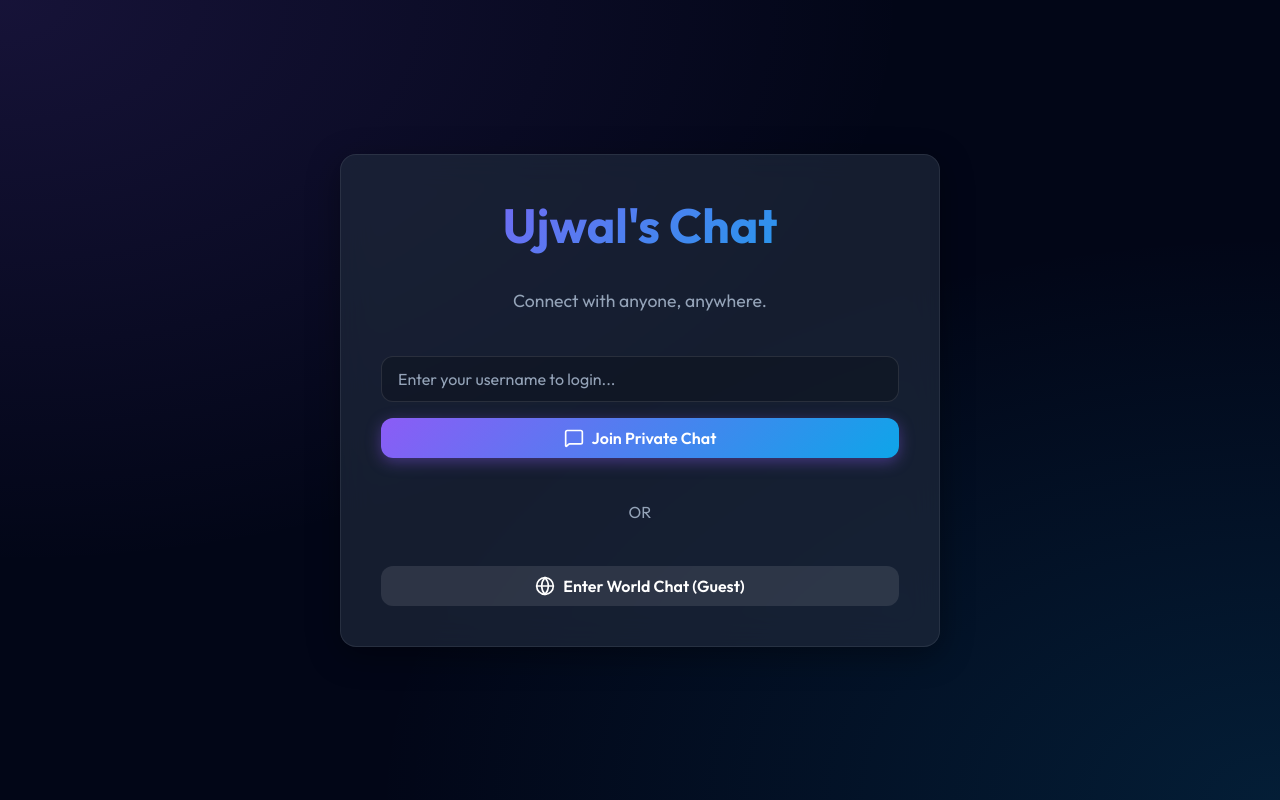
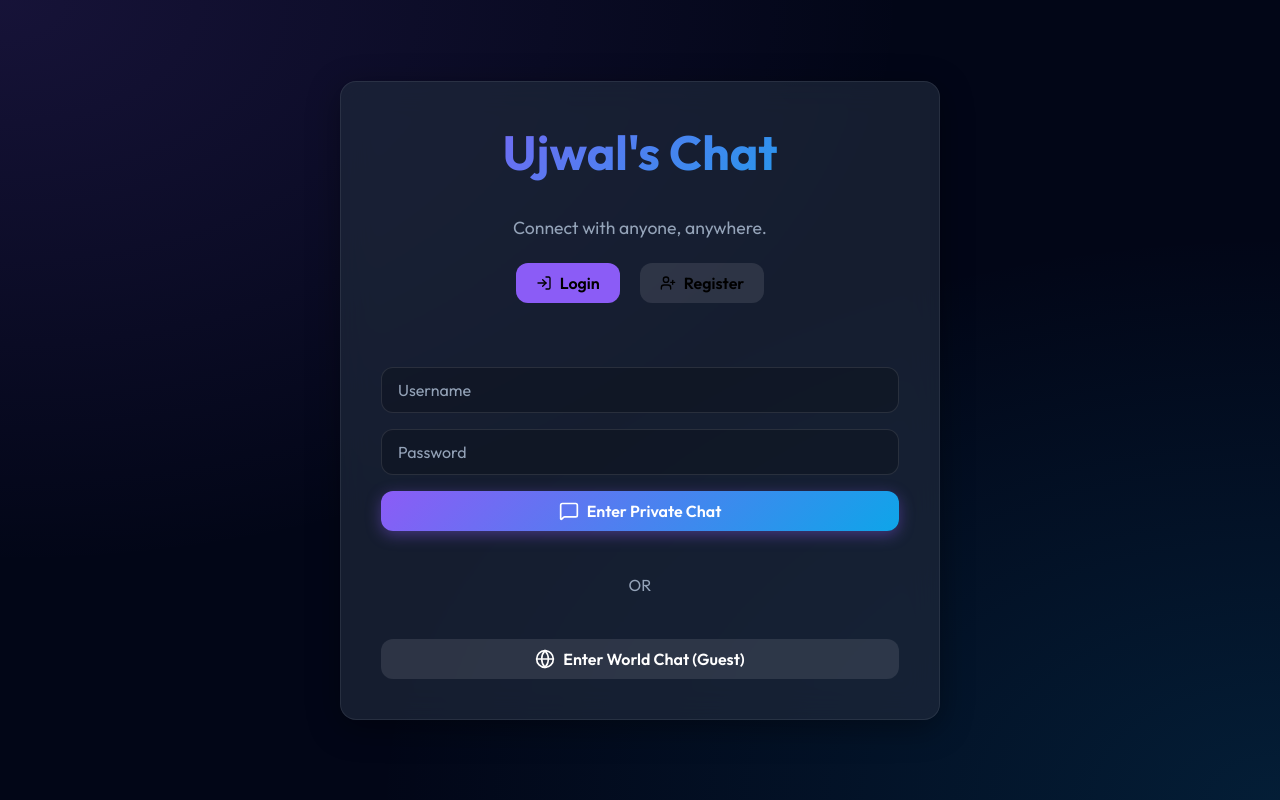
Before and after one commit to ujwalaswar23-afk/videochat, a React (Vite) app in the folder frontend/: page / in a window 1280 px wide. Built offline with nearby package versions, Linux system fonts and the light colour scheme; no server answers.

Commit message:
Add full registration, login with password and global contact list

```diff
--- a/frontend/src/components/Home.jsx
+++ b/frontend/src/components/Home.jsx
@@ -1,19 +1,47 @@
 import React, { useState } from 'react';
 import { useNavigate } from 'react-router-dom';
 import { socket } from '../socket';
-import { MessageSquare, Globe } from 'lucide-react';
+import { MessageSquare, Globe, UserPlus, LogIn } from 'lucide-react';
 
 const Home = ({ username, setUsername }) => {
   const navigate = useNavigate();
-  const [inputName, setInputName] = useState(username);
+  const [isLogin, setIsLogin] = useState(true);
+  const [inputName, setInputName] = useState('');
+  const [inputPassword, setInputPassword] = useState('');
+  const [errorMsg, setErrorMsg] = useState('');
 
-  const handleLogin = (e) => {
+  const handleSubmit = (e) => {
     e.preventDefault();
-    if (inputName.trim()) {
-      setUsername(inputName);
-      localStorage.setItem('username', inputName);
-      socket.emit('login', inputName);
-      navigate('/chat');
+    setErrorMsg('');
+
+    if (!inputName.trim() || !inputPassword.trim()) {
+      setErrorMsg('Username and password are required');
+      return;
+    }
+
+    if (isLogin) {
+      socket.emit('login', { username: inputName, password: inputPassword }, (response) => {
+        if (response.success) {
+          setUsername(inputName);
+          localStorage.setItem('username', inputName);
+          navigate('/chat');
+        } else {
+          setErrorMsg(response.message || 'Login failed');
+        }
+      });
+    } else {
+      socket.emit('register', { username: inputName, password: inputPassword }, (response) => {
+        if (response.success) {
+          // Auto login after registration
+          socket.emit('login', { username: inputName, password: inputPassword }, () => {
+            setUsername(inputName);
+            localStorage.setItem('username', inputName);
+            navigate('/chat');
+          });
+        } else {
+          setErrorMsg(response.message || 'Registration failed');
+        }
+      });
     }
   };
 
@@ -27,16 +55,43 @@ const Home = ({ username, setUsername }) => {
         <h1 className="home-title">Ujwal's Chat</h1>
         <p className="home-subtitle">Connect with anyone, anywhere.</p>
 
-        <form className="login-form" onSubmit={handleLogin}>
+        <div style={{ display: 'flex', justifyContent: 'center', gap: '20px', marginBottom: '20px' }}>
+          <button
+            className="btn"
+            style={{ background: isLogin ? 'var(--accent-primary)' : 'rgba(255,255,255,0.1)' }}
+            onClick={() => { setIsLogin(true); setErrorMsg(''); }}
+          >
+            <LogIn size={16} /> Login
+          </button>
+          <button
+            className="btn"
+            style={{ background: !isLogin ? 'var(--accent-secondary)' : 'rgba(255,255,255,0.1)' }}
+            onClick={() => { setIsLogin(false); setErrorMsg(''); }}
+          >
+            <UserPlus size={16} /> Register
+          </button>
+        </div>
+
+        <form className="login-form" onSubmit={handleSubmit}>
           <input
             type="text"
             className="input-field"
-            placeholder="Enter your username to login..."
+            placeholder="Username"
             value={inputName}
             onChange={(e) => setInputName(e.target.value)}
           />
-          <button type="submit" className="btn btn-primary">
-            <MessageSquare size={20} /> Join Private Chat
+          <input
+            type="password"
+            className="input-field"
+            placeholder="Password"
+            value={inputPassword}
+            onChange={(e) => setInputPassword(e.target.value)}
+          />
+
+          {errorMsg && <div style={{ color: 'var(--accent-danger)', fontSize: '0.9rem' }}>{errorMsg}</div>}
+
+          <button type="submit" className="btn btn-primary" style={{ width: '100%' }}>
+            <MessageSquare size={20} /> {isLogin ? 'Enter Private Chat' : 'Create Account'}
           </button>
         </form>
 
--- a/frontend/src/components/PrivateChat.jsx
+++ b/frontend/src/components/PrivateChat.jsx
@@ -5,7 +5,7 @@ import { Send, ArrowLeft, Video, Phone } from 'lucide-react';
 
 const PrivateChat = ({ username }) => {
   const [onlineUsers, setOnlineUsers] = useState([]);
-  const [historyUsers, setHistoryUsers] = useState(new Set()); // Users we have chat history with
+  const [allUsers, setAllUsers] = useState([]); // List of all registered users
   const [selectedUser, setSelectedUser] = useState(null); // username string
   const [messages, setMessages] = useState({}); // { [username]: [{from, content}] }
   const [inputValue, setInputValue] = useState('');
@@ -19,61 +19,55 @@ const PrivateChat = ({ username }) => {
     }
 
     const handleOnlineUsers = (users) => {
-      // users is an array of usernames
       setOnlineUsers(users.filter(name => name !== username));
     };
 
+    const handleAllUsers = (users) => {
+      setAllUsers(users.filter(name => name !== username));
+    };
+
     const handlePrivateMessage = (msg) => {
-      // msg: { from: username, to: username, content: string, timestamp: number }
       setMessages((prev) => {
         const otherUser = msg.from === username ? msg.to : msg.from;
         const chatHistory = prev[otherUser] || [];
-
-        // Check if message already exists (prevent duplicate on optimistic update)
         if (chatHistory.some(m => m.timestamp === msg.timestamp)) return prev;
-
         return {
           ...prev,
           [otherUser]: [...chatHistory, { from: msg.from, content: msg.content, isMe: msg.from === username, timestamp: msg.timestamp }]
         };
-      });
-
-      setHistoryUsers(prev => {
-        const otherUser = msg.from === username ? msg.to : msg.from;
-        if (!prev.has(otherUser)) {
-          return new Set(prev).add(otherUser);
-        }
-        return prev;
       });
     };
 
     const handleChatHistory = (historyArr) => {
       const privateMsgs = historyArr.filter(msg => msg.type === 'private');
       const newMessages = {};
-      const newHistoryUsers = new Set();
 
       privateMsgs.forEach(msg => {
         const otherUser = msg.from === username ? msg.to : msg.from;
         if (!newMessages[otherUser]) newMessages[otherUser] = [];
         newMessages[otherUser].push({ from: msg.from, content: msg.content, isMe: msg.from === username, timestamp: msg.timestamp });
-        newHistoryUsers.add(otherUser);
       });
 
       setMessages(newMessages);
-      setHistoryUsers(newHistoryUsers);
     };
 
     socket.on('online_users', handleOnlineUsers);
+    socket.on('all_users', handleAllUsers);
     socket.on('private_message', handlePrivateMessage);
     socket.on('chat_history', handleChatHistory);
 
-    // Request login/history again if component remounts while connected
+    // Auto-login on refresh using cached username
     if (socket.connected) {
-      socket.emit('login', username);
+      socket.emit('login', { username });
+    } else {
+      socket.once('connect', () => {
+        socket.emit('login', { username });
+      });
     }
 
     return () => {
       socket.off('online_users', handleOnlineUsers);
+      socket.off('all_users', handleAllUsers);
       socket.off('private_message', handlePrivateMessage);
       socket.off('chat_history', handleChatHistory);
     };
@@ -87,20 +81,12 @@ const PrivateChat = ({ username }) => {
     e.preventDefault();
     if (inputValue.trim() && selectedUser) {
       const timestamp = Date.now();
-      // Optimistic update
       setMessages((prev) => {
         const chatHistory = prev[selectedUser] || [];
         return {
           ...prev,
           [selectedUser]: [...chatHistory, { from: username, content: inputValue, isMe: true, timestamp }]
         };
-      });
-
-      setHistoryUsers(prev => {
-        if (!prev.has(selectedUser)) {
-          return new Set(prev).add(selectedUser);
-        }
-        return prev;
       });
 
       socket.emit('private_message', { to: selectedUser, from: username, content: inputValue });
@@ -114,9 +100,6 @@ const PrivateChat = ({ username }) => {
     window.dispatchEvent(event);
   };
 
-  // Combine online users and users we have history with
-  const allSidebarUsers = Array.from(new Set([...onlineUsers, ...Array.from(historyUsers)])).filter(name => name !== username);
-
   return (
     <div className="chat-layout">
       {/* Sidebar */}
@@ -124,7 +107,7 @@ const PrivateChat = ({ username }) => {
         <div className="sidebar-header">
           <div style={{ display: 'flex', alignItems: 'center', gap: '10px' }}>
             <button className="btn-icon" onClick={() => navigate('/')}><ArrowLeft /></button>
-            <h3>Chats</h3>
+            <h3>All Users</h3>
           </div>
           <div style={{ marginTop: '10px', fontSize: '0.9rem', color: 'var(--text-muted)' }}>
             Logged in as {username}
@@ -132,10 +115,10 @@ const PrivateChat = ({ username }) => {
         </div>
 
         <div className="user-list">
-          {allSidebarUsers.length === 0 ? (
-            <div style={{ color: 'var(--text-muted)', textAlign: 'center', marginTop: '20px' }}>No chats yet.</div>
+          {allUsers.length === 0 ? (
+            <div style={{ color: 'var(--text-muted)', textAlign: 'center', marginTop: '20px' }}>No other registered users yet.</div>
           ) : (
-            allSidebarUsers.map((name) => {
+            allUsers.map((name) => {
               const isOnline = onlineUsers.includes(name);
               return (
                 <div
@@ -147,7 +130,10 @@ const PrivateChat = ({ username }) => {
                     {name.charAt(0).toUpperCase()}
                     {isOnline && <div style={{ position: 'absolute', bottom: 0, right: 0, width: '10px', height: '10px', background: 'var(--accent-success)', borderRadius: '50%', border: '2px solid var(--bg-panel)' }}></div>}
                   </div>
-                  <div>{name}</div>
+                  <div style={{ flex: 1 }}>
+                    <div style={{ fontWeight: 'bold' }}>{name}</div>
+                    <div style={{ fontSize: '0.8rem', color: 'var(--text-muted)' }}>{isOnline ? 'Online' : 'Offline'}</div>
+                  </div>
                 </div>
               );
             })
@@ -194,8 +180,9 @@ const PrivateChat = ({ username }) => {
             </form>
           </>
         ) : (
-          <div style={{ flex: 1, display: 'flex', alignItems: 'center', justifyContent: 'center', color: 'var(--text-muted)' }}>
-            Select a user to start chatting
+          <div style={{ flex: 1, display: 'flex', alignItems: 'center', justifyContent: 'center', color: 'var(--text-muted)', flexDirection: 'column', gap: '10px' }}>
+            <h3>Welcome to Private Chat</h3>
+            <p>Select any registered user from the sidebar to start chatting!</p>
           </div>
         )}
       </div>
```
Also changed, not shown: 1 other file (tests, documents, lock files or other folders).
